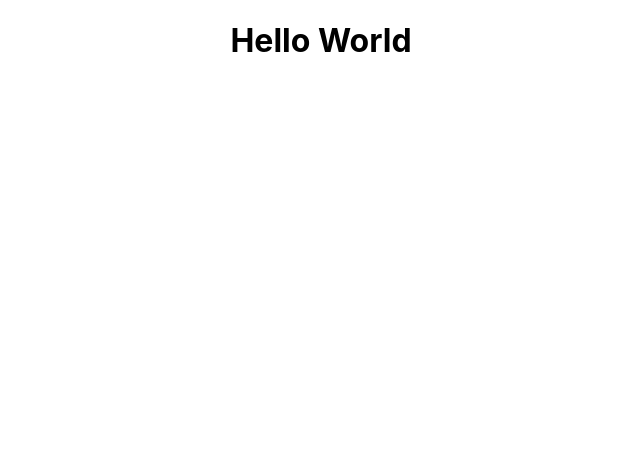
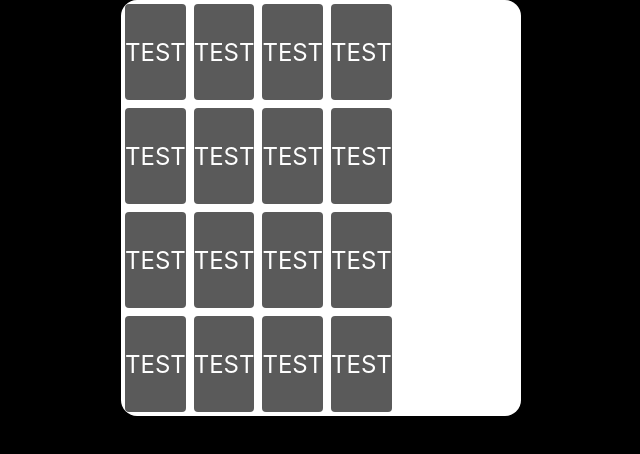
Before and after one commit to contrarymotion/react-calculator, a React (Create React App) app: page / in a window 1280 px wide. Shown: the top 454 px of the page, without its empty margins (319-959 px from the left). Built offline with nearby package versions, Linux system fonts and the light colour scheme.

Commit message:
Added button components to the React calculator interface for enhanced user interaction.

```diff
--- a/src/App.css
+++ b/src/App.css
@@ -1,3 +1,19 @@
+body {
+  background-color: black;
+}
+
 .App {
-  text-align: center;
+  display: flex;
+  justify-content: center;
+  align-items: center;
 }
+
+.calc-wrapper {
+  background-color: white;
+  width: 400px;
+  border-radius: 16px;
+}
+
+.row {
+  display: flex;
+}
--- a/src/App.js
+++ b/src/App.js
@@ -1,9 +1,35 @@
 import './App.css';
+import Button from './components/Button';
 
 const App = () => {
   return (
     <div className="App">
-      <h1>Hello World</h1>
+      <div className="calc-wrapper">
+        <div className="row">
+          <Button />
+          <Button />
+          <Button />
+          <Button />
+        </div>
+        <div className="row">
+          <Button />
+          <Button />
+          <Button />
+          <Button />
+        </div>
+        <div className="row">
+          <Button />
+          <Button />
+          <Button />
+          <Button />
+        </div>
+        <div className="row">
+          <Button />
+          <Button />
+          <Button />
+          <Button />
+        </div>
+      </div>
     </div>
   );
 }
--- /dev/null
+++ b/src/components/Button.css
@@ -0,0 +1,14 @@
+.button-wrapper {
+  height: 4em;
+  display: flex;
+  justify-content: center;
+  align-items: center;
+  font-size: 24px;
+  background-color: #5a5a5a;
+  color: white;
+  flex-direction: 1;
+
+  margin: 4px;
+  border-radius: 4px;
+
+}
--- /dev/null
+++ b/src/components/Button.js
@@ -0,0 +1,7 @@
+import "./Button.css"
+
+const Button = () => {
+  return <div className="button-wrapper">TEST</div>;
+  };
+
+  export default Button;
```
Also changed, not shown: 1 other file (tests, documents, lock files or other folders).
